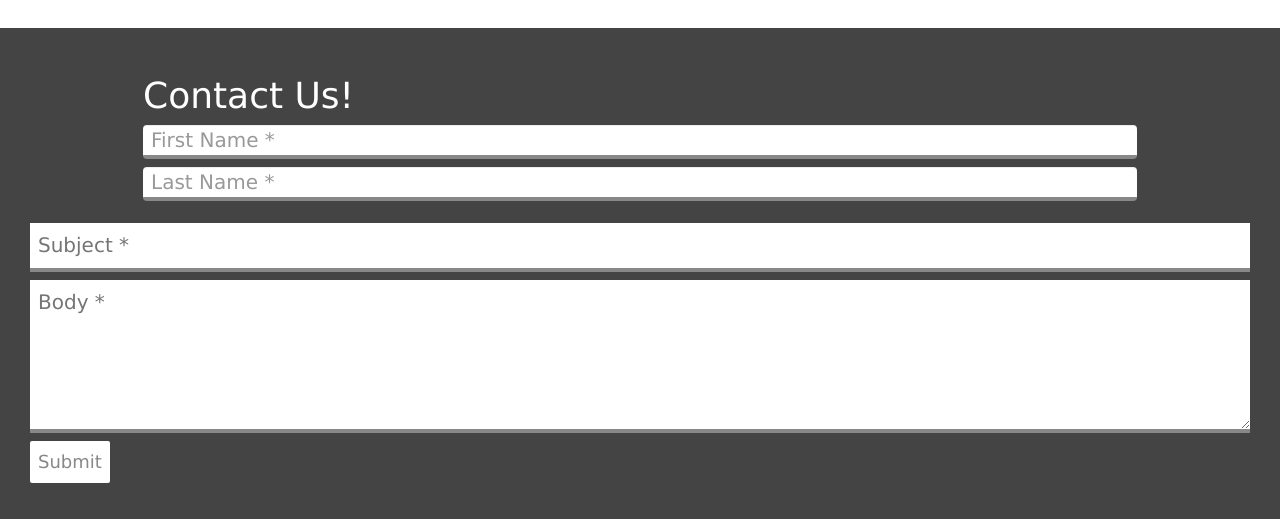
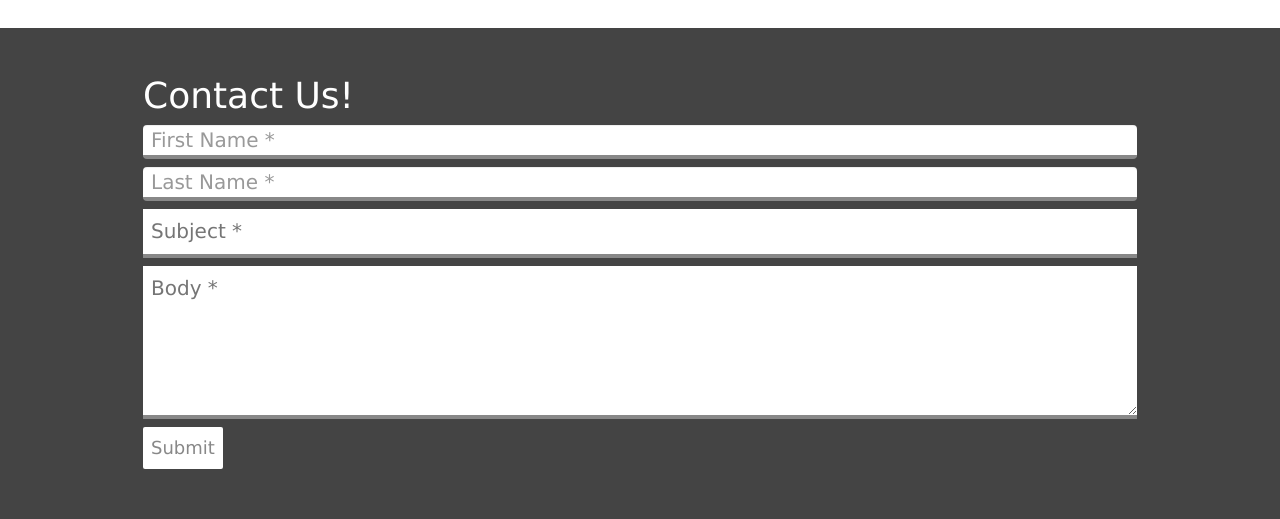
Before and after one commit to purduefirst/purduefirst.github.io, a Jekyll site: the page built from index.html, in a window 1280 px wide. Shown: the part 2466-2985 px from the top of the page. Built offline with Jekyll 4.4.1, drawn with Linux system fonts in a browser that asks for light colours.

Commit message:
Fixed 'contact us' formatting
Extra div broke css width formatting on subject & body sections of form.

```diff
--- a/_includes/contact-us.html
+++ b/_includes/contact-us.html
@@ -9,15 +9,11 @@
 				<div id="form-column" data-columns>
 					<input type='text' label='First Name' class='form-control contact-input' id='first' placeholder='First Name *'>
 					<input type='text' label='Last Name' class='form-control contact-input' id='last' placeholder='Last Name *'>
-				</div>
-
-				<div id="form-container">
 					<input type="text" id="subject" placeholder="Subject *">
-				       		<textarea placeholder="Body *" id="message"></textarea>
+				       	<textarea id="message" placeholder="Body *"></textarea>
 					<input type="submit" value="Submit">
 				</div>
 			</form>
-
 	</div>
 </section>
 <script src="{{"/js/submit.js" | prepend: site.baseurl}}"></script>
```
